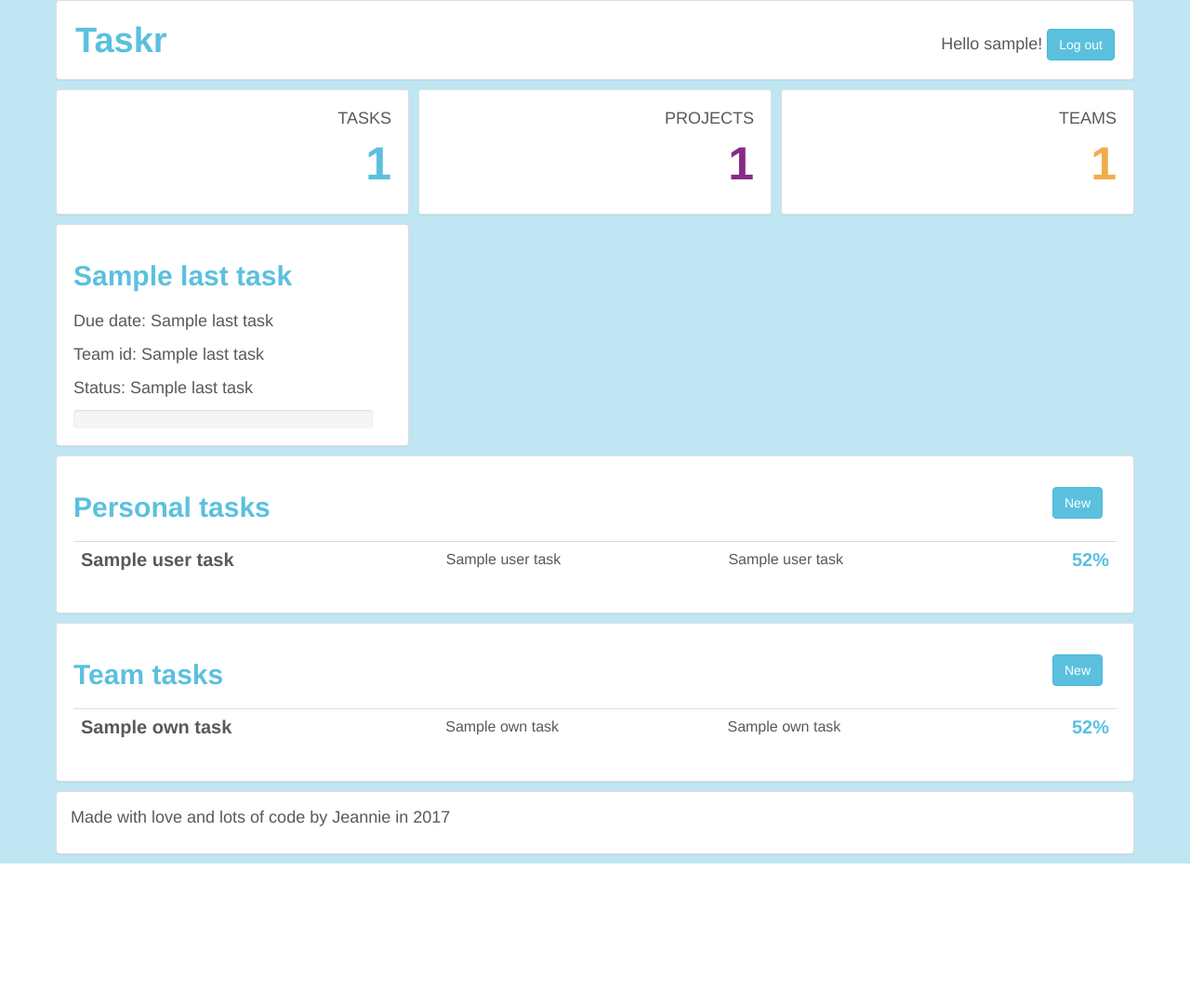
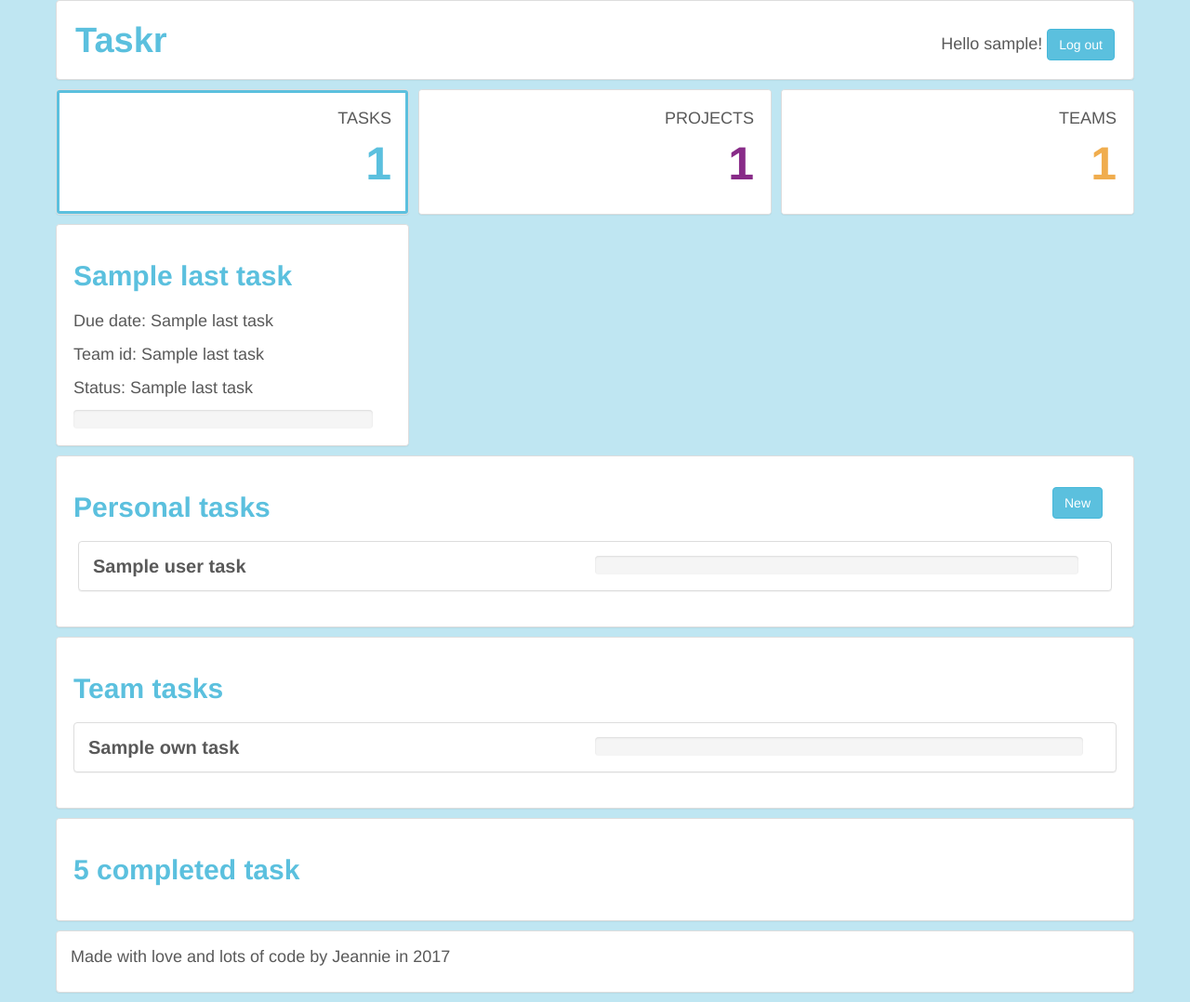
Before and after one commit to ReginaCsaszar/legendary-broccoli, a Flask app: template templates/tasks.html in a window 1280 px wide. Shown: the whole page at 93% size. Before the commit the page ends 929 px from the top, so only its background shows below. Run offline with Flask 2, Linux system fonts and the light colour scheme; the visitor is signed in with stand-in values (Sample User, id 1); the template is opened without the code that fills it: most values are stand-ins (such as "Sample title", 1, 10 or a date in 2020); some libraries are stand-ins or nearby versions.

Commit message:
solve progress bars dynamic count and show problem, task are in collapsible panels from now on tasks page too

```diff
--- a/static/tasks.js
+++ b/static/tasks.js
@@ -1,4 +1,6 @@
 $(document).ready(function(){
+    $(".task-hover").first().addClass("task-border");
+    $(".task-hover").first().removeClass("task-hover")
     var progressBars = $(".progress-bar")
     for (let i = 0; i < progressBars.length; i++) {
 
--- a/templates/tasks.html
+++ b/templates/tasks.html
@@ -7,6 +7,8 @@
 
 {% block content %}
 
+
+<!-- this part displays the last 3 task, with empty space if don't have 3 -->
 <div class="row">
 {% for last_tasks in tasks["last_three_task"] %}
     <div class="col col-sm-4">
@@ -30,6 +32,7 @@
 {% endfor %}
 </div>
 
+<!-- there are the personal tasks, if no, message -->
 <div class="row">
     <div class="col col-sm-12">
         <div class="panel panel-default">
@@ -40,198 +43,120 @@
                 <div class="right user col-sm-6 col-xs-6">
                     <button type="button" class="btn btn-info">New</button>
                 </div>
+                <div class="col col-sm-12">
                 {% if tasks["personal_tasks"] %}
-                <table class="table table-hover">
                     {% for user_tasks in tasks["personal_tasks"] %}
-                    <tr><td><h3>{{ user_tasks[1] }}</h3></td>
-                        <td>{{ user_tasks[5] }}</td>
-                        <td>{{ user_tasks[7] }}</td>
-                        <td class="task-font right"><h3>52%</h3></tr>
+                    <div class="panel-group">
+                        <div class="panel panel-default task-collapse">
+                            <div class="panel-body" data-toggle="collapse" href="#collapse{{ user_tasks[0] }}">
+                                <div class="full col-sm-12">
+                                    <div class="full col-sm-6">
+                                        <h3>{{ user_tasks[1] }}</h3>
+                                    </div>
+                                    <div class="full col-sm-6">
+                                        <div class="progress">
+                                            <div class="progress-bar progress-bar-info progress-bar-striped"
+                                            data-id="{{ user_tasks[0] }}"
+                                            data-goal="{{ user_tasks[9] }}"
+                                            data-spent="{{ user_tasks[10] }}"
+                                            style="width:0%"></div>
+                                        </div>
+                                    </div>
+                                </div>
+                            </div>
+                            <div id="collapse{{ user_tasks[0] }}" class="panel-collapse collapse">
+                                <div class="panel-body stick-up">
+                                    <p><button type="button" class="btn btn-success" id="collapse1-control">Start</button>
+                                    <button type="button" class="btn btn-info">Done</button></p>
+                                    <p>Status: {{ user_tasks[5] }}</p>
+                                    <p>Due date: {{ user_tasks[8] }}</p>
+                                    <p>Details: {{ user_tasks[2] }}</p>
+                                    <p>Created: {{ user_tasks[6] }}</p>
+                                    <p>Modified: {{ user_tasks[7] }}</p>
+                                    <p>Time goalt: {{ user_tasks[9] }}</p>
+                                    <p>Time spent: {{ user_tasks[10] }}</p>
+                                    <p><button type="button" class="btn btn-warning">Edit</button>
+                                    <button type="button" class="btn btn-danger">Delete</button></p>
+                                </div>
+                            </div>
+                        </div>
+                    </div>
                     {% endfor %}
-                </table>
                 {% else %}
-                <div class="col col-sm-12"><p>You don't have any task.</p></div>
+                <p>You don't have any task.</p>
                 {% endif %}
                 </div>
             </div>
         </div>
     </div>
+</div>
 
+<!-- this shows only when the user has team tasks, there's no possibly to add new -->
 {% if tasks["team_tasks"] %}
 <div class="row">
     <div class="col col-sm-12">
         <div class="panel panel-default">
             <div class="panel-body body-card">
-                <div class="full col-sm-6 col-xs-6">
                 <h2 class="task-font">Team tasks</h2>
-                </div>
-                <div class="right user col-sm-6 col-xs-6">
-                    <button type="button" class="btn btn-info">New</button>
-                </div>
-                <table class="table table-hover">
 
                 {% for own_tasks in tasks["team_tasks"] %}
-                        <tr><td><h3>{{ own_tasks[1] }}</h3></td>
-                            <td>{{ own_tasks[5] }}</td>
-                            <td>{{ own_tasks[7] }}</td>
-                            <td class="task-font right"><h3>52%</h3></tr>
+
+                    <div class="panel-group">
+                        <div class="panel panel-default task-collapse">
+                            <div class="panel-body" data-toggle="collapse" href="#collapse{{ own_tasks[0] }}">
+                                <div class="full col-sm-12">
+                                    <div class="full col-sm-6">
+                                        <h3>{{ own_tasks[1] }}</h3>
+                                    </div>
+                                    <div class="full col-sm-6">
+                                        <div class="progress">
+                                            <div class="progress-bar progress-bar-info progress-bar-striped"
+                                            data-id="{{ own_tasks[0] }}"
+                                            data-goal="{{ own_tasks[9] }}"
+                                            data-spent="{{ own_tasks[10] }}"
+                                            style="width:0%"></div>
+                                        </div>
+                                    </div>
+                                </div>
+                            </div>
+                            <div id="collapse{{ own_tasks[0] }}" class="panel-collapse collapse">
+                                <div class="panel-body stick-up">
+                                    <p><button type="button" class="btn btn-success" id="collapse1-control">Start</button>
+                                    <button type="button" class="btn btn-info">Done</button></p>
+                                    <p>Status: {{ own_tasks[5] }}</p>
+                                    <p>Team id: {{ own_tasks[4] }}</p>
+                                    <p>Due date: {{ own_tasks[8] }}</p>
+                                    <p>Details: {{ own_tasks[2] }}</p>
+                                    <p>Created: {{ own_tasks[6] }}</p>
+                                    <p>Modified: {{ own_tasks[7] }}</p>
+                                    <p>Time goalt: {{ own_tasks[9] }}</p>
+                                    <p>Time spent: {{ own_tasks[10] }}</p>
+                                    <p><button type="button" class="btn btn-warning">Edit</button>
+                                    <button type="button" class="btn btn-warning">Reassign</button>
+                                    <button type="button" class="btn btn-danger">Delete</button></p>
+                                </div>
+                            </div>
+                        </div>
+                    </div>
+
                     {% endfor %}
-                </table>
+
             </div>
         </div>
     </div>
 </div>
 {% endif %}
-<!--
 
-    <div class="panel-group">
-                    <div class="panel panel-default task-collapse">
-                        <div class="panel-body" data-toggle="collapse" href="#collapse0">
-                            <div class="full col-sm-12">
-                                <div class="full col-sm-6">
-                                    <h3>A successfull task</h3>
-                                </div>
-                                <div class="full col-sm-6">
-                                    <div class="progress">
-                                        <div class="progress-bar progress-bar-success" role="progressbar" style="width:100%">Done</div>
-                                    </div>
-                                </div>
-                            </div>
-                        </div>
-                        <div id="collapse0" class="panel-collapse collapse">
-                            <div class="panel-body stick-up">
-                                <p>Owner: Jeannie</p>
-                                <p>Due date: 2017.08.03 8:00</p>
-                                <p>This task is very useful to show how collapsible task details work when it is my task wich is done. I can edit or delete this task.</p>
-                                <p>Time spent: 2:52</p>
-                                <p>Time goal: 3:00</p>
-                                <p><button type="button" class="btn btn-warning">Edit</button>
-                                <button type="button" class="btn btn-danger">Delete</button></p>
 
+<!-- this shows only when the user has done tasks, js will fill it with ajax data when needed -->
+<div class="row">
+    <div class="col col-sm-12">
+        <div class="panel panel-default">
+            <div class="panel-body body-card task-hover">
+                <h2 class="task-font">5 completed task</h2>
             </div>
         </div>
     </div>
 </div>
 
-                <div class="panel-group">
-                    <div class="panel panel-default task-collapse">
-                        <div class="panel-body" data-toggle="collapse" href="#collapse1">
-                            <div class="full col-sm-12">
-                                <div class="full col-sm-6">
-                                    <h3>My task</h3>
-                                </div>
-                                <div class="full col-sm-6">
-                                    <div class="progress">
-                                        <div id="collapse1-progress" class="progress-bar progress-bar-info progress-bar-striped" role="progressbar" style="width:50%">50%</div>
-                                    </div>
-                                </div>
-                            </div>
-                        </div>
-                        <div id="collapse1" class="panel-collapse collapse">
-                            <div class="panel-body stick-up">
-                                <p><button type="button" class="btn btn-success" id="collapse1-control">Start</button>
-                                <button type="button" class="btn btn-info">Done</button></p>
-                                <p>Owner: Jeannie</p>
-                                <p>Due date: 2017.08.03 8:00</p>
-                                <p>This task is very useful to show how collapsible task details work when it is my task. I can reassign, edit, delete, start and pause timer, and set to done when ewerything is ready.</p>
-                                <p>Time spent: <span id="collapse1-spent">1:49:22</span></p>
-                                <p>Time goal: 3:00</p>
-                                <p><button type="button" class="btn btn-warning">Reassign</button>
-                                <button type="button" class="btn btn-warning">Edit</button>
-                                <button type="button" class="btn btn-danger">Delete</button></p>
-
-                            </div>
-                        </div>
-                    </div>
-                </div>
-
-                <div class="panel-group">
-                    <div class="panel panel-default task-collapse">
-                        <div class="panel-body" data-toggle="collapse" href="#collapse2">
-                            <div class="full col-sm-12">
-                                <div class="full col-sm-6">
-                                    <h3>Other task i see</h3>
-                                </div>
-                                <div class="full col-sm-6">
-                                    <div class="progress">
-                                        <div class="progress-bar progress-team progress-bar-striped" id="progress-collapse2" style="width:30%"></div>
-                                    </div>
-                                </div>
-                            </div>
-                        </div>
-                        <div id="collapse2" class="panel-collapse collapse">
-                            <div class="panel-body stick-up">
-                                <p>Owner: Other team member</p>
-                                <p>Due date: 2017.08.03 8:00</p>
-                                <p>This task is very useful to show how collapsible task details work when it is not my task. I can't do nothing.</p>
-                                <p>Time spent: 1:22</p>
-                                <p>Time goal: 3:00</p>
-                            </div>
-                        </div>
-                    </div>
-                </div>
-
-                <div class="panel-group">
-                    <div class="panel panel-default task-collapse">
-                        <div class="panel-body" data-toggle="collapse" href="#collapse5">
-                            <div class="full col-sm-12">
-                                <div class="full col-sm-6">
-                                    <h3>Other done task i see</h3>
-                                </div>
-                                <div class="full col-sm-6">
-                                    <div class="progress">
-                                        <div class="progress-bar" role="progressbar" style="width:100%">Done</div>
-                                    </div>
-                                </div>
-                            </div>
-                        </div>
-                        <div id="collapse5" class="panel-collapse collapse">
-                            <div class="panel-body stick-up">
-                                <p>Owner: Other team member</p>
-                                <p>Due date: 2017.08.03 8:00</p>
-                                <p>This task is very useful to show how collapsible task details work when it is not my task. I can't do nothing.</p>
-                                <p>Time spent: 2:22</p>
-                                <p>Time goal: 3:00</p>
-                            </div>
-                        </div>
-                    </div>
-                </div>
-
-                <div class="panel-group">
-                    <div class="panel panel-default task-collapse">
-                        <div class="panel-body" data-toggle="collapse" href="#collapse3">
-                            <div class="full col-sm-12">
-                                <div class="full col-sm-6">
-                                    <h3>Another unassigned task</h3>
-                                </div>
-                                <div class="full col-sm-6">
-                                    <div class="progress">
-                                        <div class="progress-bar progress-bar-info progress-bar-striped" role="progressbar" style="width:0%">0%</div>
-                                    </div>
-                                </div>
-                            </div>
-                        </div>
-                        <div id="collapse3" class="panel-collapse collapse">
-                            <div class="panel-body stick-up">
-                                <p>Owner:</p>
-                                <p>Due date: 2017.08.03 8:00</p>
-                                <p>This task is very useful to show how collapsible task details work when it is not my task, but unassigned yet. I can assign myself to this task and become the owner.</p>
-                                <p>Time spent: 0:0</p>
-                                <p>Time goal: 2:00</p>
-                                <p><button type="button" class="btn btn-success">Pick</button></p>
-                            </div>
-                        </div>
-                    </div>
-                </div>
-
-                <p><button type="button" class="btn btn-success">Add task</button></p>
-            </div>
-
-
-
-        </div>
-    </div> -->
-
-
-
 {% endblock %}
```
Lines whose indentation alone changed are shown as unchanged.
